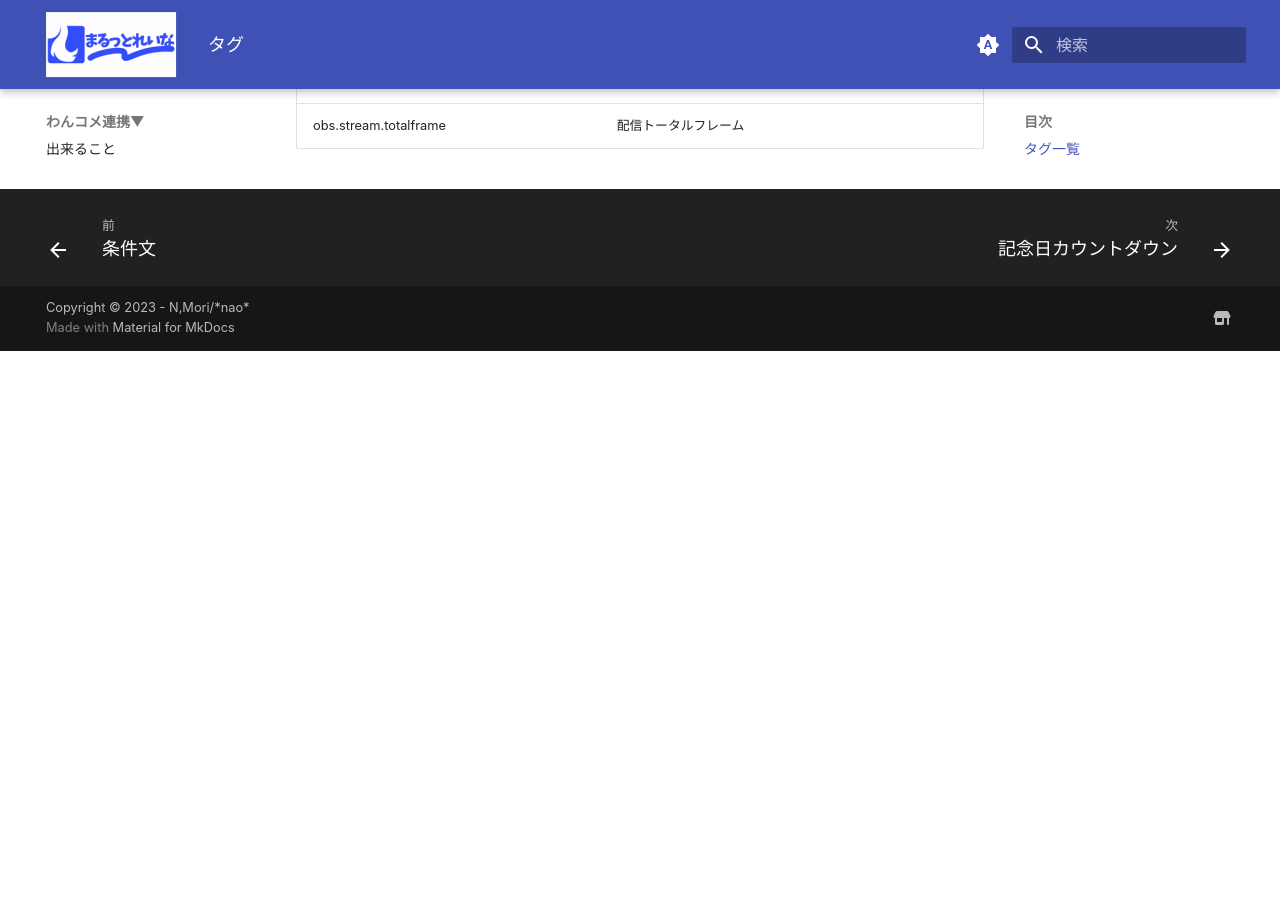
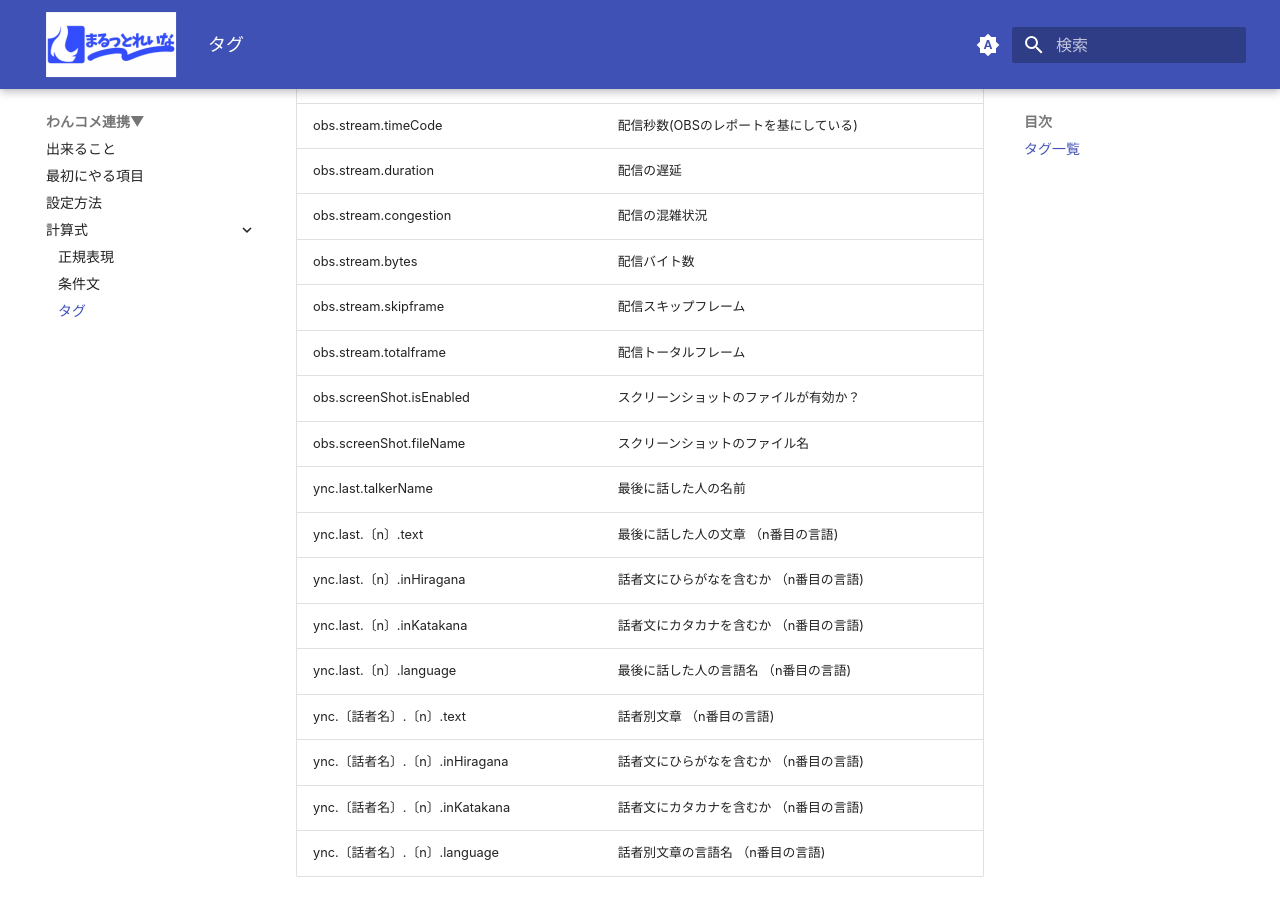
Before and after one commit to nmori/Layna-Docs-Src, an MkDocs documentation site: the page built from docs/calc/calc_tag.md, in a window 1280 px wide and 900 px high, scrolled down 4940 px. Built offline with MkDocs 1.6.1 and Material for MkDocs 9.7.7, drawn with Linux system fonts in a browser that asks for light colours; nearby versions of some CDN libraries; some web fonts are replaced; before the commit the page ends 5291 px from its top, so only the background shows below that; some of the changed text lies outside the part shown.

```diff
--- a/docs/calc/calc_tag.md
+++ b/docs/calc/calc_tag.md
@@ -10,6 +10,8 @@
 |  〔配信〕.last.userName| 最後にコメントした人の名前|
 |  〔配信〕.last.displayName| 最後にコメントした人の表示名|
 |  〔配信〕.last.comment| 最後にコメントした人のコメント|
+|  〔配信〕.last.reward.cost| 最後に提供されたChポイント |
+|  〔配信〕.last.reward.title| 最後に提供されたChポイントの種類 |
 |  〔配信〕.gift.last.userName| 最後にギフトした人の名前|
 |  〔配信〕.gift.last.displayName| 最後にギフトした人の表示名|
 |  〔配信〕.gift.last.comment| 最後にギフトした人のコメント|
@@ -17,6 +19,9 @@
 |  〔配信〕.member.last.userName| 最後にコメントしたメンバーの名前|
 |  〔配信〕.member.last.displayName| 最後にコメントしたメンバーの表示名|
 |  〔配信〕.member.last.comment| 最後にコメントしたメンバーのコメント|
+|  〔配信〕.moderator.last.userName|最後にコメントしたモデレーターの名前|
+|  〔配信〕.moderator.last.displayName|最後にコメントしたモデレータの表示名|
+|  〔配信〕.moderator.last.comment|最後にコメントしたモデレータのコメント|
 |  〔配信〕.firstTime.last.userName| 最後にコメントした初見メンバーの名前|
 |  〔配信〕.firstTime.last.displayName| 最後にコメントした初見メンバーの表示名|
 |  〔配信〕.firstTime.last.comment| 最後にコメントした初見メンバーのコメント|
@@ -105,3 +110,14 @@
 |  obs.stream.bytes| 配信バイト数|
 |  obs.stream.skipframe| 配信スキップフレーム|
 |  obs.stream.totalframe| 配信トータルフレーム|
+|  obs.screenShot.isEnabled| スクリーンショットのファイルが有効か？|
+|  obs.screenShot.fileName| スクリーンショットのファイル名|
+|  ync.last.talkerName| 最後に話した人の名前|
+|  ync.last.〔n〕.text| 最後に話した人の文章 （n番目の言語)|
+|  ync.last.〔n〕.inHiragana| 話者文にひらがなを含むか （n番目の言語)|
+|  ync.last.〔n〕.inKatakana| 話者文にカタカナを含むか （n番目の言語)|
+|  ync.last.〔n〕.language| 最後に話した人の言語名 （n番目の言語)|
+|  ync.〔話者名〕.〔n〕.text| 話者別文章 （n番目の言語)|
+|  ync.〔話者名〕.〔n〕.inHiragana| 話者文にひらがなを含むか （n番目の言語)|
+|  ync.〔話者名〕.〔n〕.inKatakana| 話者文にカタカナを含むか （n番目の言語)|
+|  ync.〔話者名〕.〔n〕.language| 話者別文章の言語名 （n番目の言語)|
--- a/mkdocs.yaml
+++ b/mkdocs.yaml
@@ -1,4 +1,4 @@
-site_name: まるっとれいな｜配信レイアウト支援ツール
+site_name: まるっとれいな｜配信・レイアウト支援ツール
 site_description: 「まるっとれいな」のドキュメントページです
 site_author: nao
 copyright: Copyright &copy; 2023 -  N,Mori/*nao*
@@ -95,8 +95,8 @@ plugins:
       export_csv: false
       quiet: false
       enable_checks: false
-      min_length: 50
-      max_length: 160
+      min_length: 100
+      max_length: 150
 nav:
     - まるっとれいな▼:
       - TOP: 'index.md'
@@ -108,6 +108,8 @@ nav:
       - レイアウトを使う : 'import.md'
       - レイアウトを渡す : 'export.md'
       - レイアウトを探す : 'search.md'
+    - バックアップ▼:
+      -  OBSバックアップ : 'backup.md'
     - わんコメ連携▼:
       - 出来ること : 'link/link_spec.md'
       - 最初にやる項目 : 'link/link_init.md'
```
Also changed, not shown: docs/backup.md (added, +24 -0 lines), docs/link/link_init.md (+4 -4 lines), docs/link/link_use.md (+4 -4 lines), docs/images/backup_p01.png (added), docs/images/backup_p02.png (added).
